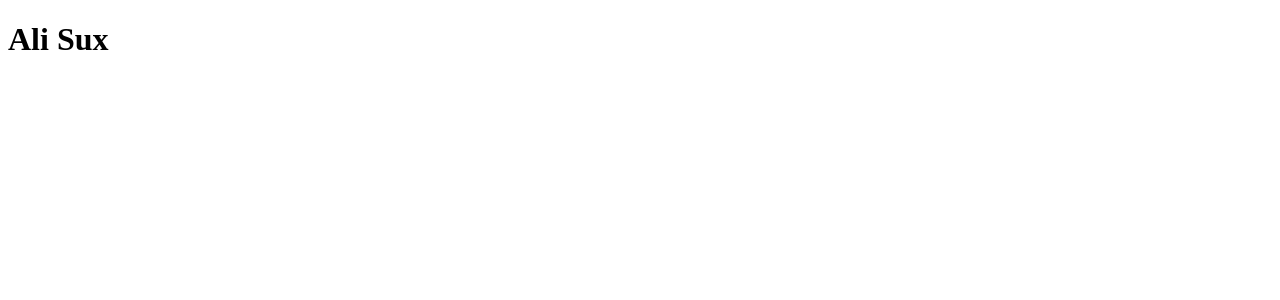
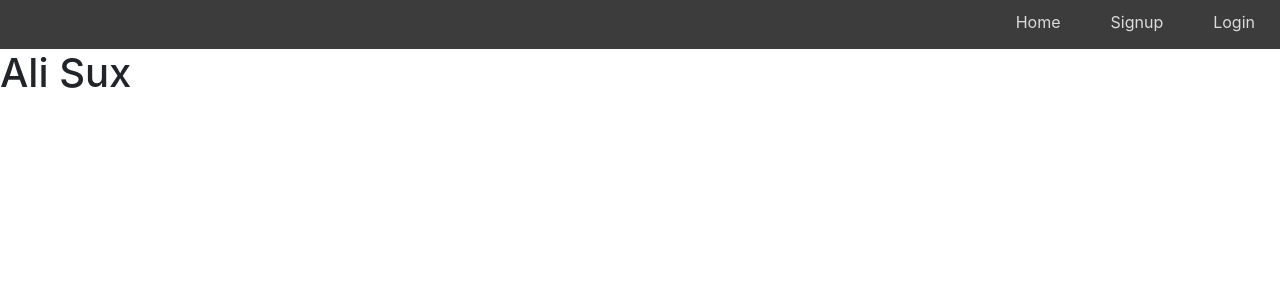
Before and after one commit to Jujubeaz/esports-trackr-frontend, a React (Create React App) app: page / in a window 1280 px wide. Shown: the top 300 px of the page. Built offline with nearby package versions, Linux system fonts and the light colour scheme.

Commit message:
signup, login, and log out working

```diff
--- a/package.json
+++ b/package.json
@@ -4,7 +4,9 @@
   "private": true,
   "dependencies": {
     "axios": "^0.19.0",
+    "bootstrap": "^4.4.1",
     "react": "^16.12.0",
+    "react-bootstrap": "^1.0.0-beta.16",
     "react-dom": "^16.12.0",
     "react-router-dom": "^5.1.2",
     "react-scripts": "3.2.0"
--- /dev/null
+++ b/src/App.css
@@ -0,0 +1,14 @@
+*{
+  margin: 0;
+  padding: 0;
+  box-sizing: border-box;
+}
+
+a{
+  text-decoration: none;
+  color: black;
+}
+
+li{
+  list-style: none;
+}
--- a/src/App.js
+++ b/src/App.js
@@ -2,6 +2,9 @@ import React, { Component } from 'react';
 import axios from 'axios';
 import { withRouter } from 'react-router-dom';
 import Routes from './config/routes';
+import Navbar from './components/Navbar/Navbar';
+
+import './App.css'
 
 class App extends Component {
   state = {
@@ -9,17 +12,17 @@ class App extends Component {
   };
 
   setCurrentUser = (userId) => {
-    this.setState({ surrentUser: userId });
+    this.setState({ currentUser: userId });
     localStorage.setItem('uid', userId);
   };
 
   logout = () => {
     localStorage.removeItem('uid');
-    axios.post(`${process.env.REACT_APP_BASE_API}/auth/logout`, { withCredentials: true })
+    axios.delete(`${process.env.REACT_APP_API_URL}/auth/logout`, { withCredentials: true })
       .then(res => {
-        console.log(res);
+        localStorage.removeItem('uid');
         this.setState({ currentUser: null });
-        this.props.history.push('/login');
+        this.props.history.push('/');
       })
       .catch(err => console.log(err));
   };
@@ -27,7 +30,12 @@ class App extends Component {
   render() {
     return (
       <>
-        <Routes currentUser={this.state.currentUser} setCurrentUser={this.setCurrentUser}/>
+        <Navbar
+          currentUser={this.state.currentUser}
+          setCurrentUser={this.setCurrentUser}
+          logout={this.logout} />
+        <Routes
+          currentUser={this.state.currentUser} />
       </>
     );
   };
--- /dev/null
+++ b/src/components/Navbar/Auth/Login.js
@@ -0,0 +1,59 @@
+import React, { Component } from 'react';
+import { withRouter } from 'react-router-dom';
+import axios from 'axios';
+import Modal from 'react-bootstrap/Modal';
+import 'bootstrap/dist/css/bootstrap.min.css';
+
+class Login extends Component {
+  state = {
+    email: '',
+    password: ''
+  };
+
+  handleChange = (e) => {
+    this.setState({
+      [e.target.name]: e.target.value
+    });
+  };
+
+  handleSubmit = (e) => {
+    e.preventDefault();
+    axios.post(`${process.env.REACT_APP_API_URL}/auth/login`,
+      this.state, {
+        withCredentials: true,
+      })
+        .then((res) => {
+          console.log(res.data)
+          this.props.setCurrentUser(res.data.data);
+          // this.props.history.push(`/users/${res.data.data}`);
+          this.props.history.push(`/`);
+          this.props.handleLoginModalOpen();
+        })
+        .catch ((err) => console.log(err));
+  };
+
+  render() {
+    return (
+      <Modal show={this.props.loginModalOpen} onHide={this.props.handleLoginModalOpen}>
+        <Modal.Header closeButton>
+          <Modal.Title>Login</Modal.Title>
+        </Modal.Header>
+        <Modal.Body>
+          <form onSubmit={this.handleSubmit} >
+            <div className="form-group">
+              <label htmlFor="email">Email</label>
+              <input onChange={this.handleChange} className="form-control form-control-lg" type="text" id="email" name="email" value={this.state.email} />
+            </div>
+            <div className="form-group">
+              <label htmlFor="password">Password</label>
+              <input onChange={this.handleChange} className="form-control form-control-lg" type="password" id="password" name="password" value={this.state.password} />
+            </div>
+            <button className="btn btn-primary float-right" type="submit">Login</button>
+          </form>
+        </Modal.Body>
+      </Modal>
+    )
+  };
+};
+
+export default withRouter(Login);
--- /dev/null
+++ b/src/components/Navbar/Auth/Signup.js
@@ -0,0 +1,66 @@
+import React, { Component } from 'react';
+import Modal from 'react-bootstrap/Modal';
+import { withRouter } from 'react-router';
+import 'bootstrap/dist/css/bootstrap.min.css';
+import axios from 'axios';
+
+class Signup extends Component {
+  state = {
+    name: '',
+    email: '',
+    password: '',
+    password2: '',
+  }
+
+  handleChange = (e) => {
+    this.setState({
+      [e.target.name]: e.target.value,
+    });
+  };
+
+  handleSubmit = (e) => {
+    e.preventDefault();
+    axios.post(`${process.env.REACT_APP_API_URL}/auth/register`, this.state, {
+      withCredentials: true,
+    })
+      .then((res) => {
+        console.log(res)
+        this.props.setCurrentUser(res.data.data.message._id);
+        this.props.handleSignupModalOpen();
+      })
+      .catch(err => console.log(err))
+  };
+
+  render() {
+    return (
+      <Modal show={this.props.signupModalOpen} onHide={this.props.handleSignupModalOpen}>
+      <Modal.Header closeButton>
+        <Modal.Title>Sign Up</Modal.Title>
+      </Modal.Header>
+      <Modal.Body>
+        <form onSubmit={this.handleSubmit}>
+          <div className="form-group">
+            <label htmlFor="username">Name</label>
+            <input onChange={this.handleChange} className="form-control form-control-lg" type="text" id="name" name="name" value={this.state.name} />
+          </div>
+          <div className="form-group">
+            <label htmlFor="email">Email</label>
+            <input onChange={this.handleChange} className="form-control form-control-lg" type="email" id="email" name="email" value={this.state.email} />
+          </div>
+          <div className="form-group">
+            <label htmlFor="password">Password</label>
+            <input onChange={this.handleChange} className="form-control form-control-lg" type="password" id="password" name="password" value={this.state.password} />
+          </div>
+          <div className="form-group">
+            <label htmlFor="password2">Confirm Password</label>
+            <input onChange={this.handleChange} className="form-control form-control-lg" type="password" id="password2" name="password2" value={this.state.password2} />
+          </div>
+          <button className="btn btn-primary float-right" type="submit">Sign Up</button>
+        </form>
+      </Modal.Body>
+    </Modal>
+    )
+  };
+};
+
+export default withRouter(Signup);
--- /dev/null
+++ b/src/components/Navbar/Navbar.css
@@ -0,0 +1,30 @@
+nav{
+  display: flex !important;
+  justify-content: flex-end !important;
+  padding: 0 !important;
+  width: 100%
+}
+
+ul{
+  margin-bottom: 0 !important;
+}
+
+.navbar{
+  background-color: rgb(60, 60, 60);
+  width: 100%;
+}
+
+.navlink{
+  padding: 10px 25px;
+  display: inline-block;
+  transition: .3s;
+  color: rgb(220, 220, 220);
+  border-bottom: 5px solid rgb(60, 60, 60);
+  text-decoration: none;
+}
+
+.navlink:hover{
+  border-bottom: 5px solid rgb(220, 220, 220);
+  transition: .3s;
+  cursor: pointer;
+}
--- a/src/components/Navbar/Navbar.js
+++ b/src/components/Navbar/Navbar.js
@@ -1,16 +1,78 @@
 import React, { Component } from 'react';
 
+import './Navbar.css';
+import Signup from './Auth/Signup';
+import Login from './Auth/Login';
+
 class Navbar extends Component {
+  state = {
+    loginModalOpen: false,
+    signupModalOpen: false,
+  };
+
+  handleLoginModalOpen = () => {
+    this.setState((prevState) => {
+      return {
+        loginModalOpen: !prevState.loginModalOpen
+      }
+    });
+  };
+
+  handleSignupModalOpen = () => {
+    this.setState((prevState) => {
+      return {
+        signupModalOpen: !prevState.signupModalOpen
+      }
+    });
+  };
+
+  // handleProfileRedirect = () => {
+  //   const userId = localStorage.getItem('uid');
+  //   this.props.history.push(`/users/${userId}`);
+  // };
 
   render () {
     return (
       <>
-        <nav>
+        <nav className="navbar">
+        {!this.props.currentUser ?
           <ul>
-            <li className="navlink"></li>
+            <span className="navlink">
+              <li>Home</li>
+            </span>
+            <span
+            className="navlink"
+            onClick={this.handleSignupModalOpen}>
+              <li>Signup</li>
+            </span>
+            <span
+            className="navlink"
+            onClick={this.handleLoginModalOpen}>
+              <li>Login</li>
+            </span>
           </ul>
+          :
+          <ul>
+             <span className="navlink">
+              <li>{this.props.currentUser}</li>
+            </span>
+            <span className="navlink" onClick={this.props.logout}>
+              <li>Logout</li>
+            </span>
+          </ul>
+        }
         </nav>
+        <Signup
+          signupModalOpen={this.state.signupModalOpen}
+          handleSignupModalOpen={this.handleSignupModalOpen}
+          setCurrentUser={this.props.setCurrentUser} />
+        <Login
+          loginModalOpen={this.state.loginModalOpen}
+          handleLoginModalOpen={this.handleLoginModalOpen}
+          setCurrentUser={this.props.setCurrentUser} />
       </>
-    )
-  }
-}
+    );
+  };
+};
+
+export default Navbar;
```
Also changed, not shown: 1 other file (tests, documents, lock files or other folders).
